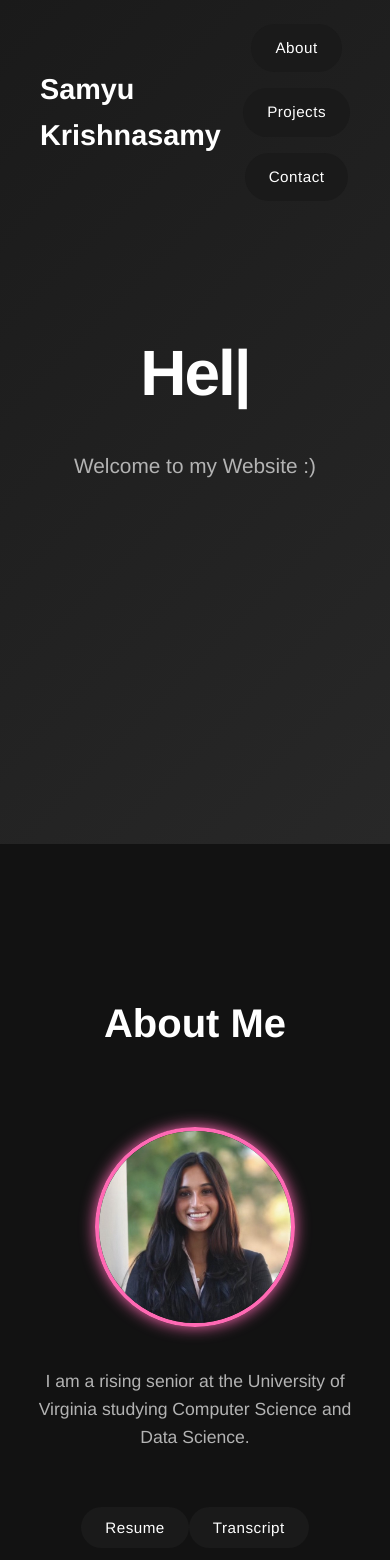
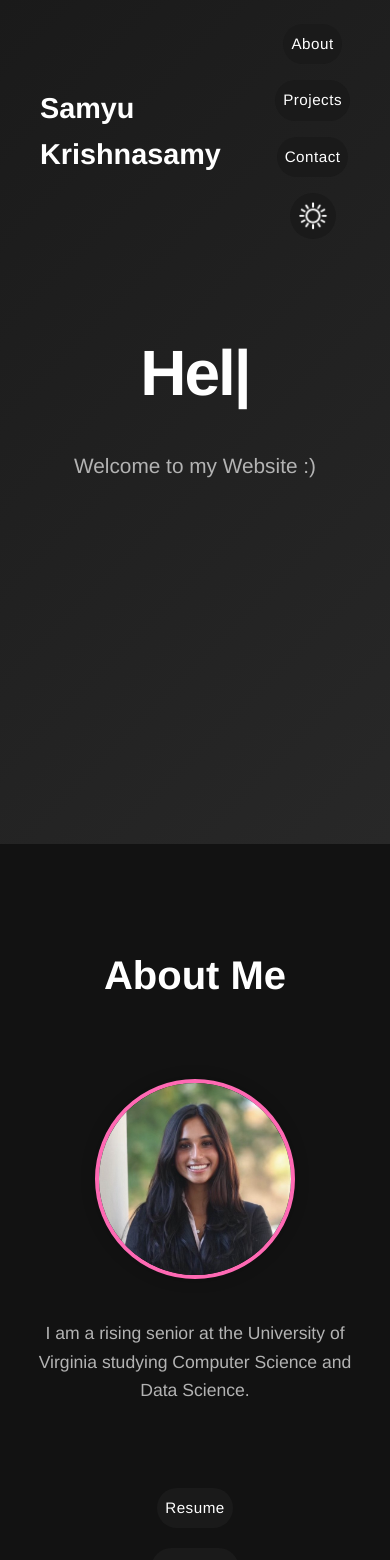
Before and after one commit to samyukrishnasamy/samyukrishnasamy.github.io, a React (Create React App) app: page / in a window 390 px wide. Shown: the top 1560 px of the page. Built offline with nearby package versions, Linux system fonts and the light colour scheme; the HTML template or start-up script is replaced by a standard one.

Commit message:
dark/light mode

```diff
--- a/public/index.html
+++ b/public/index.html
@@ -2,7 +2,7 @@
 <html lang="en">
   <head>
     <meta charset="utf-8" />
-    <link rel="icon" href="%PUBLIC_URL%/favicon.ico" />
+    <link rel="icon" href="/assets/favicon.png" />
     <meta name="viewport" content="width=device-width, initial-scale=1" />
     <meta name="theme-color" content="#000000" />
     <meta
--- a/src/App.css
+++ b/src/App.css
@@ -4,8 +4,19 @@
   --card-bg: #282828;
   --text-color: #ffffff;
   --light-text: #b3b3b3;
-  --accent-color: #FF69B4; /* Hot Pink */
-  --dark-accent: #C71585; /* Medium Violet Red */
+  --accent-color: #FF69B4;
+  --dark-accent: #C71585;
+}
+
+:root.light,
+html.light {
+  --primary-bg: #ffffff;
+  --secondary-bg: #f0f0f0;
+  --card-bg: #e0e0e0;
+  --text-color: #333333;
+  --light-text: #666666;
+  --accent-color: #FF69B4;
+  --dark-accent: #C71585;
 }
 
 * {
@@ -19,6 +30,7 @@ body {
   line-height: 1.6;
   color: var(--text-color);
   background-color: var(--primary-bg);
+  transition: background-color 0.3s ease, color 0.3s ease;
 }
 
 .App {
@@ -75,7 +87,7 @@ nav {
 
 nav.sticky {
   background-color: var(--secondary-bg);
-  box-shadow: 0 2px 10px rgba(0, 0, 0, 0.5);
+  box-shadow: 0 2px 10px rgba(0, 0, 0, 0.2); /* Adjusted for light mode */
 }
 
 .nav-container {
@@ -99,13 +111,27 @@ nav.sticky {
   color: var(--text-color);
   text-decoration: none;
   font-weight: 500;
-  padding: 0.75rem 1.5rem;
+  padding: 0.5rem 0.5rem; /* Adjusted padding for image */
   border-radius: 25px;
   transition: all 0.3s ease;
   font-size: 0.95rem;
   letter-spacing: 0.5px;
   border: none;
   outline: none;
+  display: flex; /* To center the image */
+  align-items: center;
+  justify-content: center;
+}
+
+.nav-button.theme-toggle img {
+  width: 30px; /* Adjust size as needed */
+  height: 30px; /* Adjust size as needed */
+  object-fit: contain;
+  transition: transform 0.3s ease;
+}
+
+.nav-button.theme-toggle img:hover {
+  transform: scale(1.1);
 }
 
 .nav-button:hover {
@@ -114,7 +140,7 @@ nav.sticky {
 }
 
 #home {
-  background: linear-gradient(135deg, #1a1a1a 0%, #282828 100%);
+  background: linear-gradient(135deg, var(--secondary-bg) 0%, var(--card-bg) 100%); /* Use variables for gradient */
   color: var(--text-color);
 }
 
@@ -169,7 +195,7 @@ nav.sticky {
   object-fit: cover;
   margin-top: 2rem;
   border: 4px solid var(--accent-color);
-  box-shadow: 0 0 15px var(--accent-color); /* Changed to use accent color for pink hue */
+  box-shadow: 0 0 15px rgba(0, 0, 0, 0.2);
 }
 
 #projects {
@@ -190,7 +216,7 @@ nav.sticky {
   background: var(--card-bg);
   border-radius: 8px;
   padding: 2.5rem;
-  box-shadow: 0 8px 25px rgba(0, 0, 0, 0.4);
+  box-shadow: 0 8px 25px rgba(0, 0, 0, 0.2); /* Adjusted for light mode */
   transition: transform 0.3s ease, box-shadow 0.3s ease;
   text-align: left;
   display: flex;
@@ -200,7 +226,7 @@ nav.sticky {
 
 .project-card:hover {
   transform: translateY(-8px);
-  box-shadow: 0 12px 35px rgba(0, 0, 0, 0.6);
+  box-shadow: 0 12px 35px rgba(0, 0, 0, 0.4); /* Adjusted for light mode */
 }
 
 .project-card h3 {
@@ -225,7 +251,7 @@ nav.sticky {
 
 .tech-tag {
   background: var(--accent-color);
-  color: #000000;
+  color: var(--primary-bg); /* Changed to use primary-bg for text color */
   padding: 0.4rem 0.9rem;
   border-radius: 3px;
   font-size: 0.85rem;
@@ -235,7 +261,7 @@ nav.sticky {
 .project-link {
   display: inline-block;
   background: var(--accent-color);
-  color: #000000;
+  color: var(--primary-bg); /* Changed to use primary-bg for text color */
   padding: 0.8rem 1.8rem;
   text-decoration: none;
   border-radius: 50px;
@@ -253,12 +279,12 @@ nav.sticky {
 #contact {
   background: var(--primary-bg);
   color: var(--text-color);
-  padding: 80px 40px; /* Reduced padding for a smaller section */
+  padding: 80px 40px;
 }
 
 .social-links {
   display: flex;
-  flex-direction: row; /* Ensure items are in a row */
+  flex-direction: row;
   gap: 30px;
   margin-top: 2rem;
   justify-content: center;
@@ -269,7 +295,7 @@ nav.sticky {
   flex-direction: column;
   align-items: center;
   text-align: center;
-  gap: 10px; /* Space between image and text */
+  gap: 10px;
 }
 
 .contact-item img {
@@ -286,7 +312,15 @@ nav.sticky {
 .contact-item p {
   color: var(--light-text);
   font-size: 1.1rem;
-  margin-top: 5px; /* Adjust spacing if needed */
+  margin-top: 5px;
+}
+
+.about-buttons {
+  display: flex;
+  gap: 20px;
+  margin-top: 20px;
+  justify-content: center;
+  align-items: center;
 }
 
 @media (max-width: 768px) {
@@ -320,7 +354,11 @@ nav.sticky {
   }
 
   .social-links {
-    flex-direction: column; /* Stack items vertically on smaller screens */
-    gap: 20px; /* Adjust gap for stacked items */
+    flex-direction: column;
+    gap: 20px;
+  }
+
+  .about-buttons {
+    flex-direction: column;
   }
 }
--- a/src/App.js
+++ b/src/App.js
@@ -4,9 +4,11 @@ import Home from './components/Home';
 import About from './components/About';
 import Projects from './components/Projects';
 import Contact from './components/Contact';
+import { ThemeProvider } from './ThemeContext';
 
 function App() {
   return (
+    <ThemeProvider>
       <div className="App">
         <Navbar />
         <Home />
@@ -14,6 +16,7 @@ function App() {
         <Projects />
         <Contact />
       </div>
+    </ThemeProvider>
   );
 }
 
--- /dev/null
+++ b/src/ThemeContext.js
@@ -0,0 +1,27 @@
+import React, { createContext, useContext, useState, useEffect } from 'react';
+
+const ThemeContext = createContext();
+
+export const useTheme = () => useContext(ThemeContext);
+
+export const ThemeProvider = ({ children }) => {
+  const [theme, setTheme] = useState(() => {
+    const localTheme = localStorage.getItem('theme');
+    return localTheme ? localTheme : 'dark';
+  });
+
+  useEffect(() => {
+    localStorage.setItem('theme', theme);
+    document.documentElement.className = theme;
+  }, [theme]);
+
+  const toggleTheme = () => {
+    setTheme((prevTheme) => (prevTheme === 'dark' ? 'light' : 'dark'));
+  };
+
+  return (
+    <ThemeContext.Provider value={{ theme, toggleTheme }}>
+      {children}
+    </ThemeContext.Provider>
+  );
+};
--- a/src/components/Navbar.js
+++ b/src/components/Navbar.js
@@ -1,7 +1,9 @@
 import React, { useState, useEffect } from 'react';
+import { useTheme } from '../ThemeContext';
 
 const Navbar = () => {
   const [sticky, setSticky] = useState(false);
+  const { theme, toggleTheme } = useTheme();
 
   useEffect(() => {
     const handleScroll = () => {
@@ -19,6 +21,9 @@ const Navbar = () => {
         <a href="#about" className="nav-button">About</a>
         <a href="#projects" className="nav-button">Projects</a>
         <a href="#contact" className="nav-button">Contact</a>
+        <button onClick={toggleTheme} className="nav-button theme-toggle">
+          <img src={theme === 'dark' ? '/assets/lightmode.png' : '/assets/darkmode.png'} alt="Toggle Theme" />
+        </button>
       </div>
     </nav>
   );
```
Also changed, not shown: public/assets/darkmode.png (added), public/assets/lightmode.png (added). Lines whose indentation alone changed are shown as unchanged.
